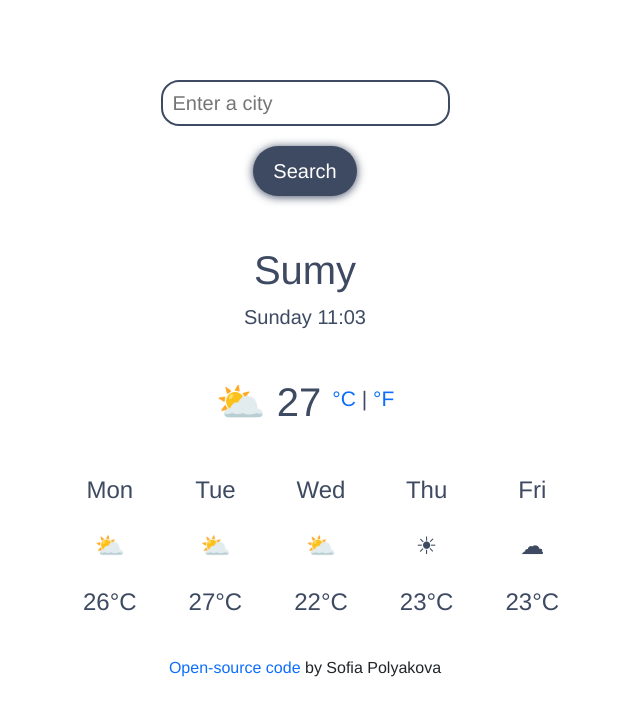
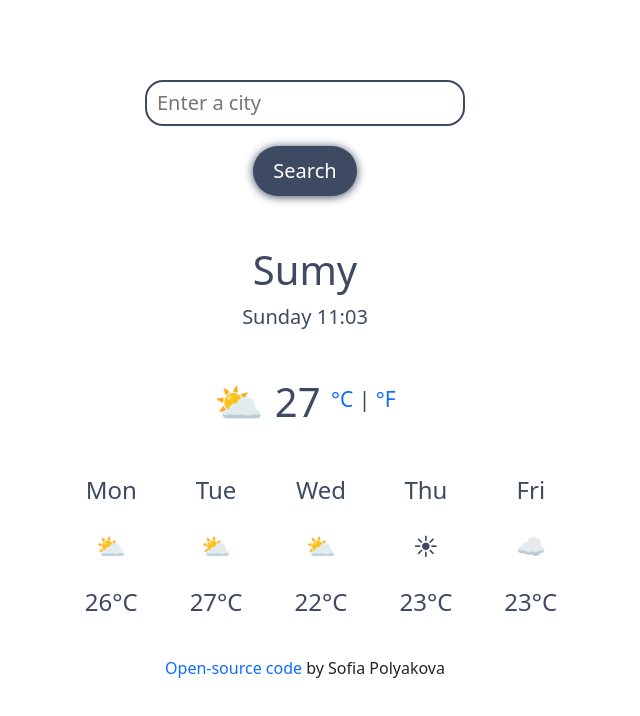
Before and after one commit to sonyapolya/van-weather-app, a plain HTML site: page index.html in a window 1280 px wide. Shown: the whole page, without its empty margins (335-975 px from the left). Drawn offline with nearby package versions, Linux system fonts and the light colour scheme.

Commit message:
Update css

```diff
--- a/src/style.css
+++ b/src/style.css
@@ -1,6 +1,4 @@
-.weather-app {
-  font-family: Cerebri Sans, Helvetica, Arial, sans-serif;
-}
+
 
   .entcity {
     display: block;
```
